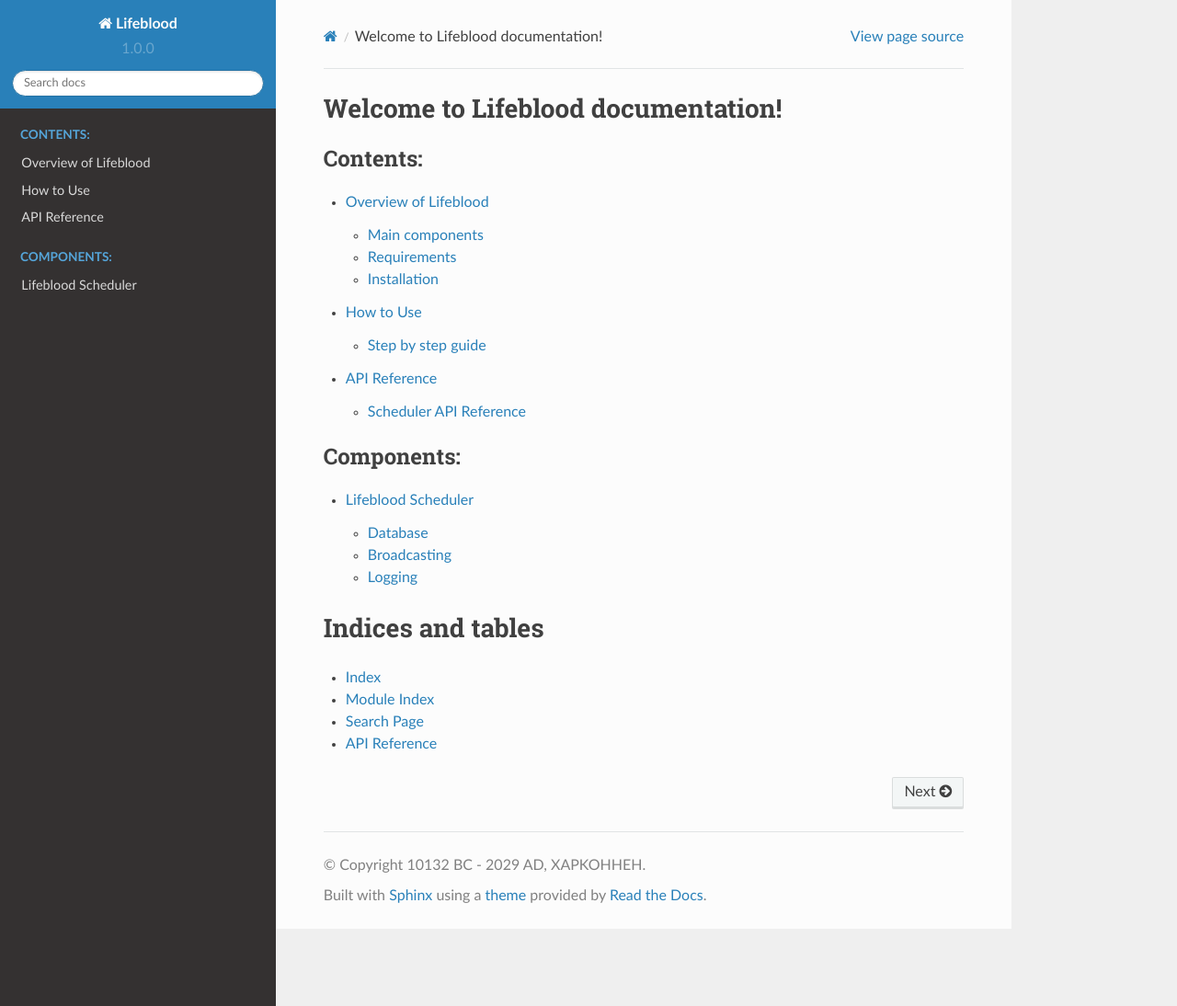
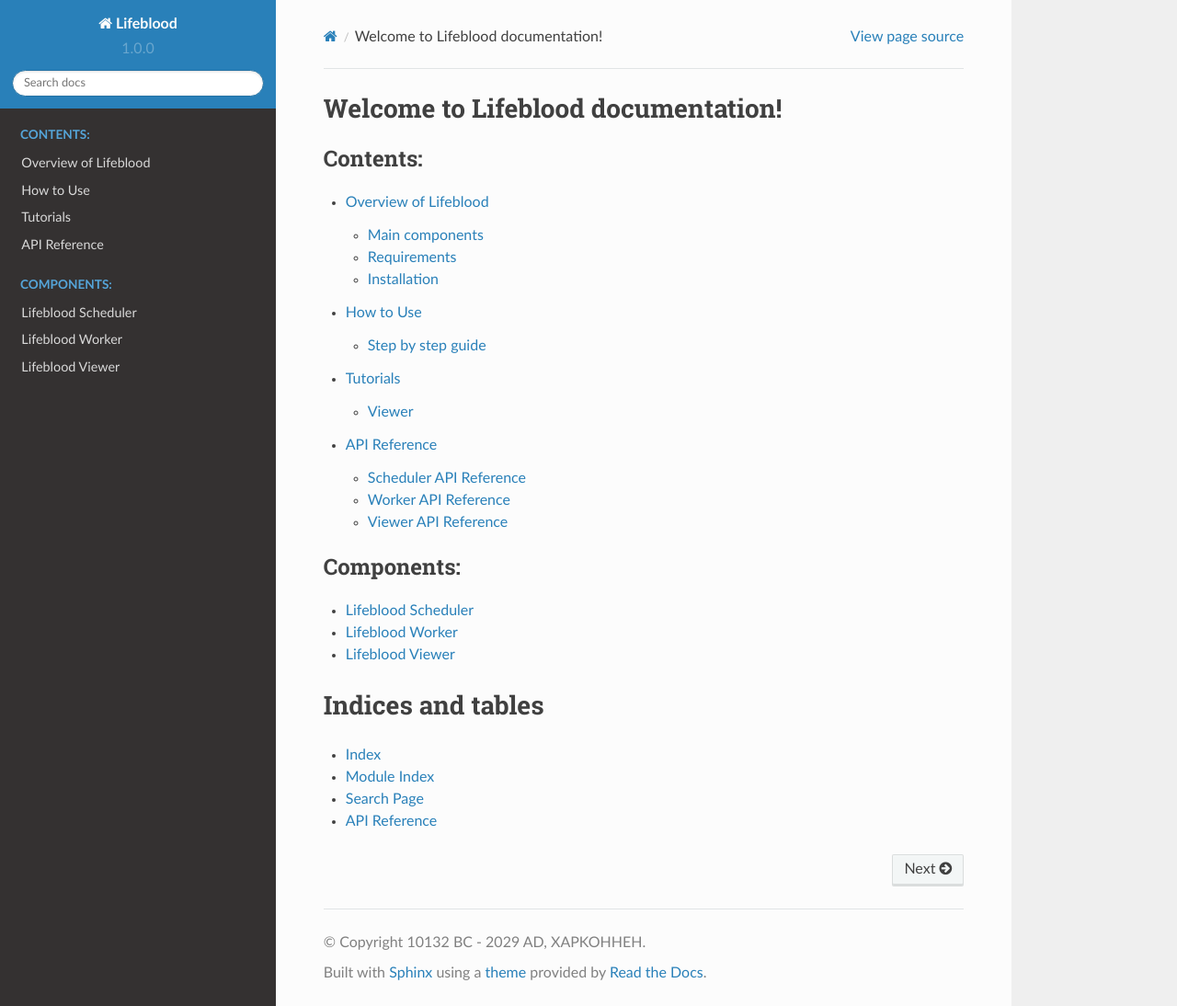
Before and after one commit to pedohorse/lifeblood, a Sphinx documentation site: the page built from docs/source/index.rst, in a window 1280 px wide and 1094 px high. Shown: the whole window at 92% size. Built offline with Sphinx 7.4.7 and the Read the Docs theme 2.0.0, drawn with Linux system fonts in a browser that asks for light colours; pages that are not in the unit, such as notebooks, are missing from menus.

```diff
--- a/docs/source/api.rst
+++ b/docs/source/api.rst
@@ -9,5 +9,5 @@ API Reference
     :caption: Contents
 
     scheduler_api
-    worker
-    viewer
+    worker_api
+    viewer_api
--- a/docs/source/index.rst
+++ b/docs/source/index.rst
@@ -7,14 +7,16 @@ Welcome to Lifeblood documentation!
 
     howtouse
     usage
+    tutorials
     api
 
 .. toctree::
-    :maxdepth: 2
+    :maxdepth: 1
     :caption: Components:
 
     scheduler
-
+    worker
+    viewer
 
 
 Indices and tables
--- /dev/null
+++ b/docs/source/tutorials.rst
@@ -0,0 +1,15 @@
+.. _tutorials:
+
+=========
+Tutorials
+=========
+
+.. contents::
+    :local:
+
+.. _tutorials_viewer:
+
+Viewer
+======
+
+TODO: add some shit here
--- /dev/null
+++ b/docs/source/viewer.rst
@@ -0,0 +1,10 @@
+.. _viewer:
+
+================
+Lifeblood Viewer
+================
+
+.. contents::
+    :local:
+
+.. include:: logging.rst
--- a/docs/source/viewer_api.rst
+++ b/docs/source/viewer_api.rst
@@ -1,4 +1,4 @@
-.. _viewer:
+.. _viewer_api:
 
 ====================
 Viewer API Reference
--- a/docs/source/worker_api.rst
+++ b/docs/source/worker_api.rst
@@ -1,4 +1,4 @@
-.. _worker:
+.. _worker_api:
 
 ====================
 Worker API Reference
```
Also changed, not shown: docs/source/logging.rst (added, +16 -0 lines), docs/source/scheduler.rst (+5 -20 lines), docs/source/usage.rst (+39 -40 lines), docs/source/worker.rst (added, +87 -0 lines), 1 other file.
